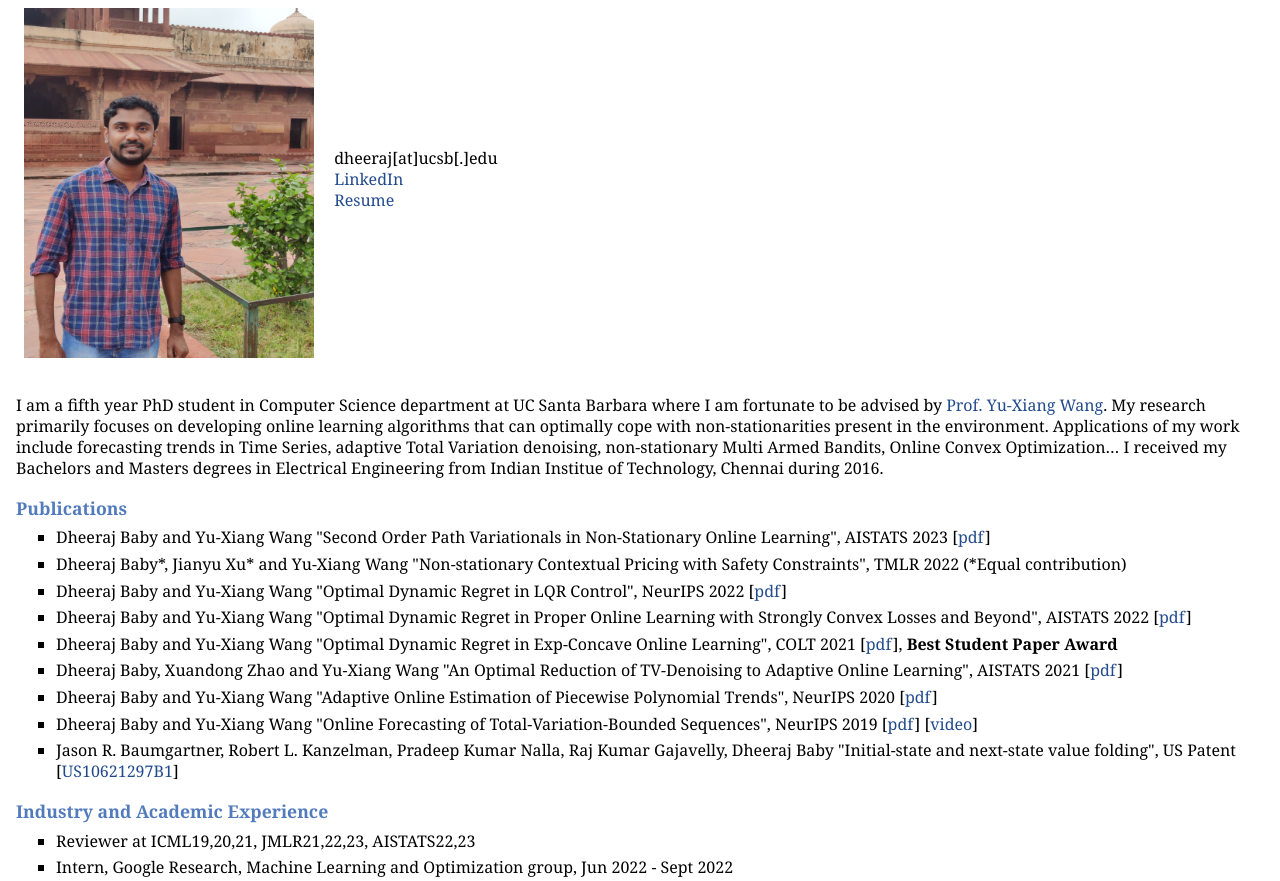
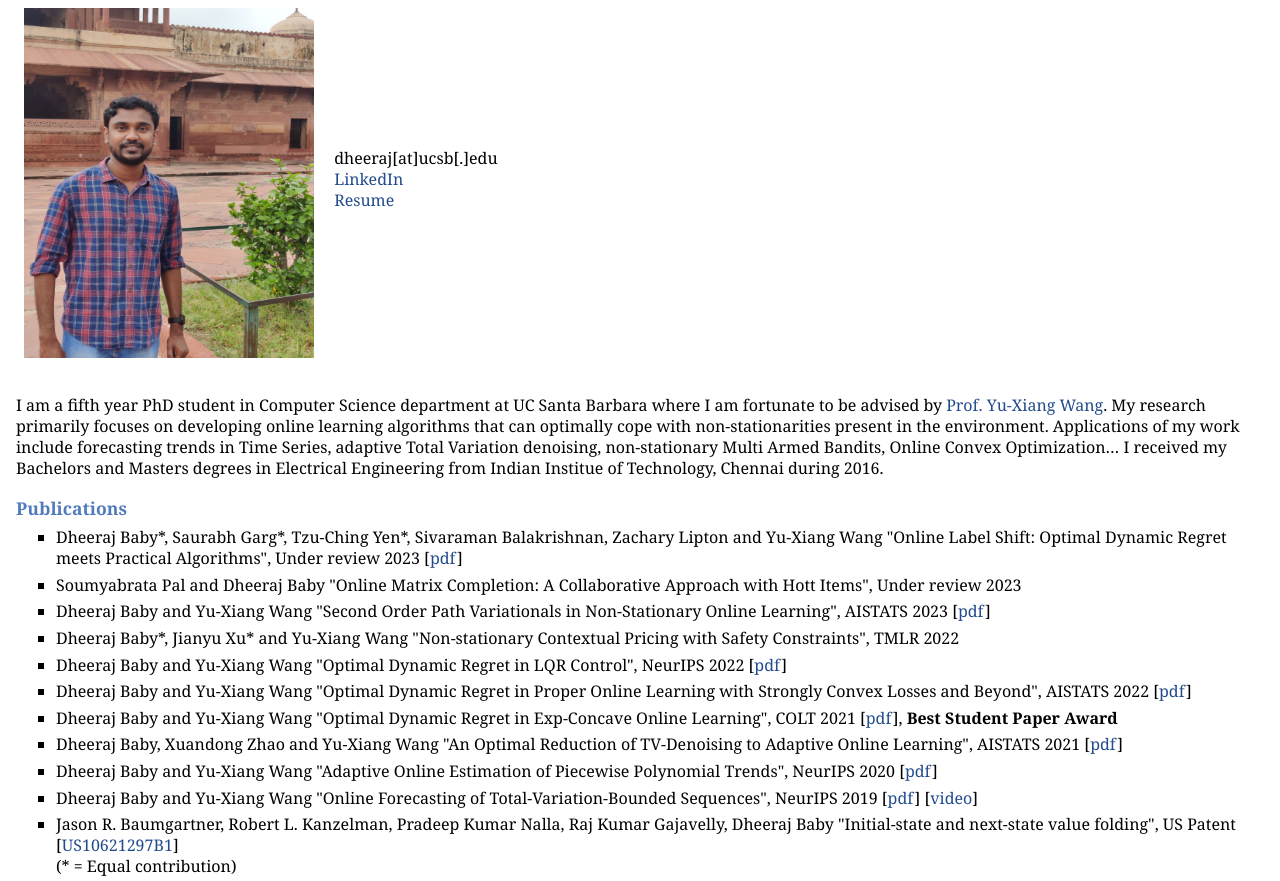
Before and after one commit to Dheeraj-B/dheeraj.github.io, a plain HTML site: page index.html in a window 1280 px wide. Shown: the part 66-947 px from the top of the page. Drawn offline with Linux system fonts and the light colour scheme.

Commit message:
new publications

```diff
--- a/index.html
+++ b/index.html
@@ -20,9 +20,13 @@
 <p>I am a fifth year PhD student in Computer Science department at UC Santa Barbara where I am fortunate to be advised by <a href="https://sites.cs.ucsb.edu/~yuxiangw/">Prof. Yu-Xiang Wang</a>. My research primarily focuses on developing online learning algorithms that can optimally cope with non-stationarities present in the environment. Applications of my work include forecasting trends in Time Series, adaptive Total Variation denoising, non-stationary Multi Armed Bandits, Online Convex Optimization&hellip; I received my Bachelors and Masters degrees in Electrical Engineering from Indian Institue of Technology, Chennai during 2016.</p>
 <h3>Publications </h3>
 <ul>
+<li><p>Dheeraj Baby*, Saurabh Garg*, Tzu-Ching Yen*, Sivaraman Balakrishnan, Zachary Lipton and Yu-Xiang Wang "Online Label Shift: Optimal Dynamic Regret meets Practical Algorithms", Under review 2023 [<a href="https://arxiv.org/pdf/2305.19570.pdf">pdf</a>]</p>
+</li>
+<li><p>Soumyabrata Pal and Dheeraj Baby "Online Matrix Completion: A Collaborative Approach with Hott Items", Under review 2023</p>
+</li>
 <li><p>Dheeraj Baby and Yu-Xiang Wang "Second Order Path Variationals in Non-Stationary Online Learning", AISTATS 2023 [<a href="https://arxiv.org/pdf/2205.01921.pdf">pdf</a>]</p>
 </li>
-<li><p>Dheeraj Baby*, Jianyu Xu* and Yu-Xiang Wang "Non-stationary Contextual Pricing with Safety Constraints", TMLR 2022 (*Equal contribution)</p>
+<li><p>Dheeraj Baby*, Jianyu Xu* and Yu-Xiang Wang "Non-stationary Contextual Pricing with Safety Constraints", TMLR 2022</p>
 </li>
 <li><p>Dheeraj Baby and Yu-Xiang Wang "Optimal Dynamic Regret in LQR Control", NeurIPS 2022 [<a href="https://arxiv.org/pdf/2206.09257.pdf">pdf</a>]</p>
 </li>
@@ -36,12 +40,13 @@
 </li>
 <li><p>Dheeraj Baby and Yu-Xiang Wang "Online Forecasting of Total-Variation-Bounded Sequences", NeurIPS 2019 [<a href="https://arxiv.org/pdf/1906.03364.pdf">pdf</a>] [<a href="https://slideslive.com/38917673/online-forecasting-of-totalvariationbounded-sequences?ref=speaker-19421-latest">video</a>]</p>
 </li>
-<li><p>Jason R. Baumgartner, Robert L. Kanzelman, Pradeep Kumar Nalla, Raj Kumar Gajavelly, Dheeraj Baby "Initial-state and next-state value folding", US Patent [<a href="https://patents.google.com/patent/US10621297B1/en">US10621297B1</a>]</p>
+<li><p>Jason R. Baumgartner, Robert L. Kanzelman, Pradeep Kumar Nalla, Raj Kumar Gajavelly, Dheeraj Baby "Initial-state and next-state value folding", US Patent [<a href="https://patents.google.com/patent/US10621297B1/en">US10621297B1</a>]<br />
+(* = Equal contribution)</p>
 </li>
 </ul>
 <h3>Industry and Academic Experience</h3>
 <ul>
-<li><p>Reviewer at ICML19,20,21, JMLR21,22,23, AISTATS22,23</p>
+<li><p>Reviewer at ICML19,20,21,23 JMLR21,22,23 AISTATS22,23</p>
 </li>
 <li><p>Intern, Google Research, Machine Learning and Optimization group, Jun 2022 - Sept 2022</p>
 </li>
```
